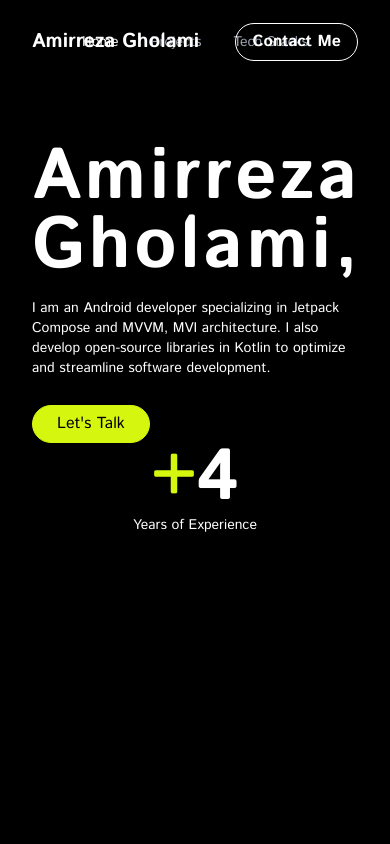
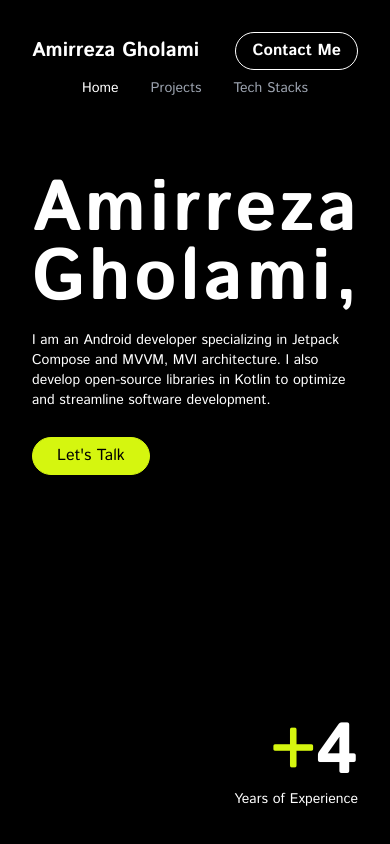
Before and after one commit to Amirroid/ResumeReactTemplate, a React (Vite) app: page / in a window 390 px wide. Shown: the top 844 px of the page. Built offline with nearby package versions, Linux system fonts and the light colour scheme.

Commit message:
some improvements

```diff
--- a/src/components/images/BackDropImage.jsx
+++ b/src/components/images/BackDropImage.jsx
@@ -3,7 +3,7 @@ import HorizontalPadding from "../padding/HorizontalPadding";
 export default function BackDropImage() {
     return (
         <HorizontalPadding>
-            <div className="pt-24">
+            <div className="pt-32">
                 <img
                     className="w-full h-[250px] object-cover rounded-[60px] hidden md:block"
                     src="images/bg.jpg"
--- a/src/components/images/MyImage.jsx
+++ b/src/components/images/MyImage.jsx
@@ -4,7 +4,7 @@ export default function MyImage() {
             <img
                 src="images/me.png"
                 alt="my-image"
-                className="w-auto h-[90%] object-cover bottom-0 absolute"
+                className="w-auto h-[87%] object-cover bottom-0 absolute"
             />
         </div>
     );
--- a/src/components/layouts/Footer.jsx
+++ b/src/components/layouts/Footer.jsx
@@ -6,7 +6,7 @@ import { forwardRef } from "react";
 const Footer = forwardRef((_, ref) => {
     return (
         <div className="w-full flex justify-center items-center flex-col gap-2 mt-36" ref={ref}>
-            <h1 className="text-6xl font-black">Let's Collaborate</h1>
+            <h1 className="text-6xl font-black text-center">Let's Collaborate</h1>
             <Spacer height={1} />
             <div className="flex flex-row gap-2">
                 <IconButton>
--- a/src/components/layouts/Header.jsx
+++ b/src/components/layouts/Header.jsx
@@ -6,10 +6,23 @@ export default function Header({ currentPage, onClickContactMe, onMenuClick }) {
   const menuItems = ["Home", "Projects", "Tech Stacks"];
   return (
     <div className="px-horizontal md:px-horizontal-md py-vertical fixed top-0 transition-all delay-200 left-0 right-0 z-50 backdrop-blur-lg shadow-md bg-[rgba(0,0,0,0.8)]">
-      <div className="flex items-center w-full relative">
-        <div className="absolute left-0"><Logo /></div>
-        <div className="mx-auto"><Menu menuItems={menuItems} enabledItem={currentPage} onMenuClick={onMenuClick} /></div>
-        <div className="absolute right-0"><SecondaryButton onClick={onClickContactMe}><span className="font-bold">Contact Me</span></SecondaryButton></div>
+      <div className="flex flex-wrap md:flex-nowrap items-center w-full relative">
+        <div className="flex justify-between items-center w-full md:flex-1">
+          <div><Logo /></div>
+          <div className="block md:hidden">
+            <SecondaryButton onClick={onClickContactMe}>
+              <span className="font-bold">Contact Me</span>
+            </SecondaryButton>
+          </div>
+        </div>
+        <div className="w-full md:w-auto flex justify-center mt-2 md:mt-0">
+          <Menu menuItems={menuItems} enabledItem={currentPage} onMenuClick={onMenuClick} />
+        </div>
+        <div className="hidden md:flex-1 md:flex md:justify-end">
+          <SecondaryButton onClick={onClickContactMe}>
+            <span className="font-bold">Contact Me</span>
+          </SecondaryButton>
+        </div>
       </div>
     </div>
   );
--- a/src/components/my_information/MyInformationSection.jsx
+++ b/src/components/my_information/MyInformationSection.jsx
@@ -27,7 +27,7 @@ export default function MyInformationSection() {
     }, []);
 
     return (
-        <div className="flex md:flex-row flex-col justify-between mt-12 px-horizontal md:px-horizontal-md">
+        <div className="flex md:flex-row flex-col md:h-auto h-[75vh] justify-between mt-12 px-horizontal md:px-horizontal-md">
             <div className="max-w-[45%]">
                 <h1
                     ref={headingRef}
@@ -44,7 +44,7 @@ export default function MyInformationSection() {
                 <PrimaryButton>Let's Talk</PrimaryButton>
             </div>
             <div className="space-y-4">
-                <div className="flex flex-col items-center justify-center">
+                <div className="flex flex-col md:items-center items-end justify-center">
                     <h2 className="text-7xl font-bold"><span className="text-primary">+</span>4</h2>
                     <p className="text-sm font-light">Years of Experience</p>
                 </div>
--- a/src/components/sections/TechStacksSections.jsx
+++ b/src/components/sections/TechStacksSections.jsx
@@ -96,7 +96,7 @@ export default function TechStacksSections() {
         <HorizontalPadding>
             <div className="flex flex-col mt-36 gap-4 items-center">
                 <h1 className="text-5xl font-bold">Tech Stacks</h1>
-                <div className="grid grid-cols-2 md:grid-cols-3 lg:grid-cols-4 gap-8 w-full mt-12">
+                <div className="grid grid-cols-1 md:grid-cols-2 xl:grid-cols-4 gap-8 w-full mt-12">
                     {stacks.map((stack) => (
                         <div key={stack.id}>
                             <TechStackItem stack={stack} />
```
